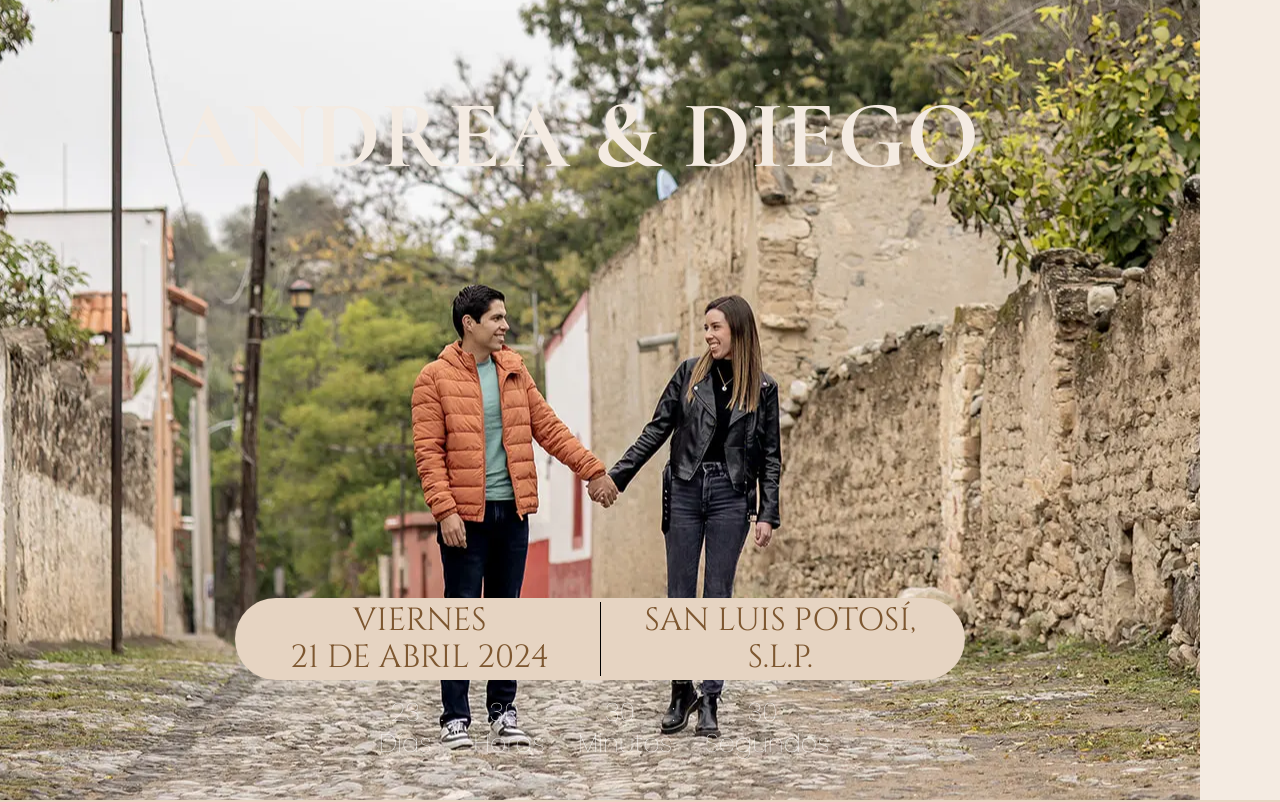
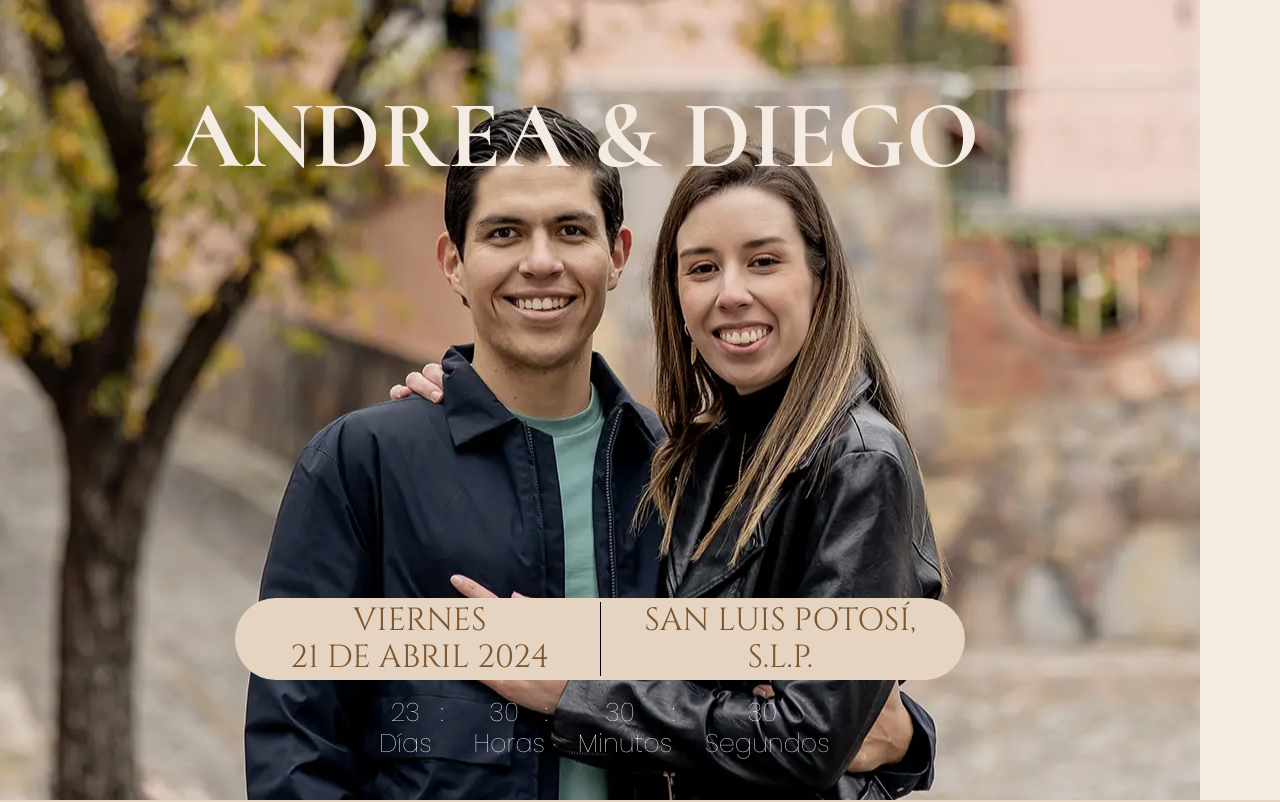
Before and after one commit to Duotech-Design/invitaciones, a React (Create React App) app: page /inicio in a window 1280 px wide. Shown: the top 802 px of the page. Built offline with nearby package versions, Linux system fonts and the light colour scheme; a web font is replaced by a local one.

Commit message:
foto prueba

```diff
--- a/src/components/Inicio/Inicio.js
+++ b/src/components/Inicio/Inicio.js
@@ -7,7 +7,7 @@ const styles = {
     position: "relative",
     textAlign: "center",
     margin: "0px 0px",
-    background: `url("/img/FotoInicio.webp")`,
+    background: `url("/img/prueba.webp")`,
     backgroundPosition: '50% 20%',
     width: "100%",
     height: "100vh",
```
Also changed, not shown: public/img/prueba.webp (added).
